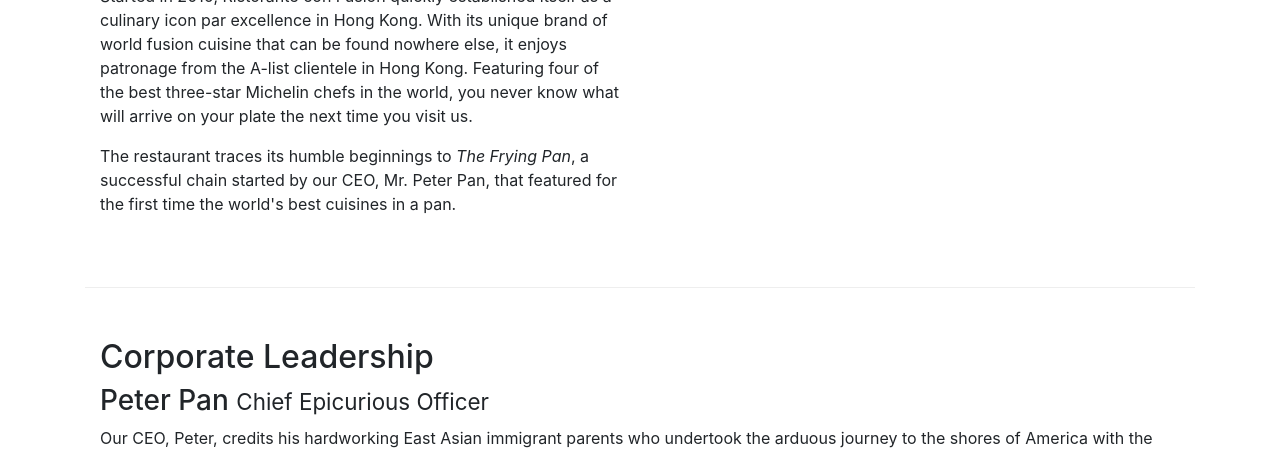
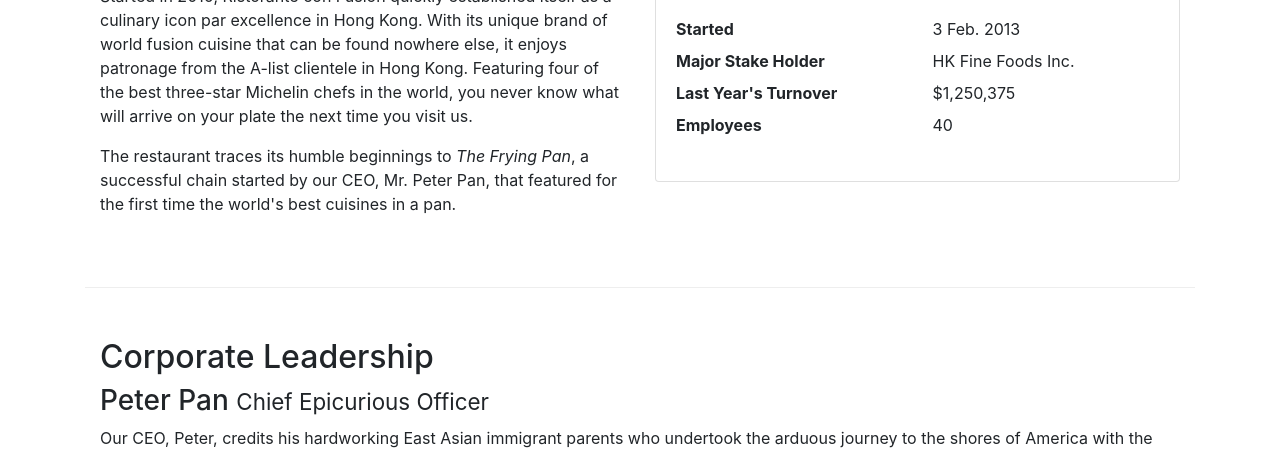
Before and after one commit to manumanoj4540/Bootstrap4, a website: page aboutus.html in a window 1280 px wide. Shown: the part 647-1100 px from the top of the page. Drawn offline with nearby package versions, Linux system fonts and the light colour scheme.

Commit message:
Added facts card

```diff
--- a/aboutus.html
+++ b/aboutus.html
@@ -65,8 +65,24 @@
                 <p>Started in 2010, Ristorante con Fusion quickly established itself as a culinary icon par excellence in Hong Kong. With its unique brand of world fusion cuisine that can be found nowhere else, it enjoys patronage from the A-list clientele in Hong Kong.  Featuring four of the best three-star Michelin chefs in the world, you never know what will arrive on your plate the next time you visit us.</p>
                 <p>The restaurant traces its humble beginnings to <em>The Frying Pan</em>, a successful chain started by our CEO, Mr. Peter Pan, that featured for the first time the world's best cuisines in a pan.</p>
             </div>
-            <div>
-            </div>
+
+            <div class="col-12 col-sm-6">
+                    <div class="card">
+                        <h3 class="card-header bg-dark text-white">Facts At a Glance</h3>
+                        <div class="card-body">
+                            <dl class="row">
+                                <dt class="col-6">Started</dt>
+                                <dd class="col-6">3 Feb. 2013</dd>
+                                <dt class="col-6">Major Stake Holder</dt>
+                                <dd class="col-6">HK Fine Foods Inc.</dd>
+                                <dt class="col-6">Last Year's Turnover</dt>
+                                <dd class="col-6">$1,250,375</dd>
+                                <dt class="col-6">Employees</dt>
+                                <dd class="col-6">40</dd>
+                            </dl>
+                        </div>
+                    </div>
+                </div>
         </div>
 
 
```
